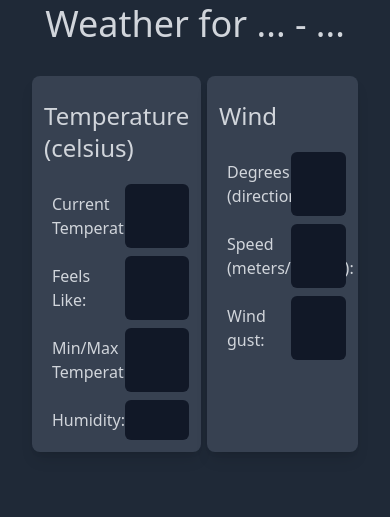
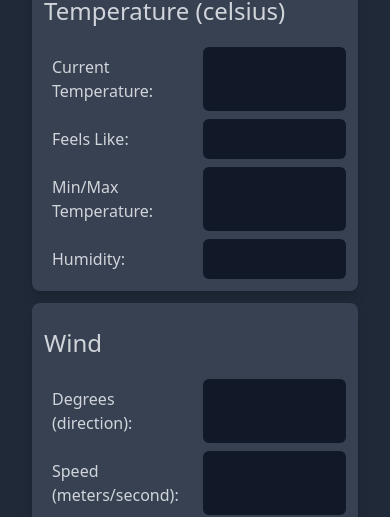
Before and after one commit to b-zurg/weather-app, a React (Create React App) app: page / in a window 390 px wide. Shown: the part 239-756 px from the top of the page. Built offline with nearby package versions, Linux system fonts and the light colour scheme; no server answers.

Commit message:
feat: improved responsiveness of weather report

```diff
--- a/src/components/layouts/report/CurrentWeatherReport.tsx
+++ b/src/components/layouts/report/CurrentWeatherReport.tsx
@@ -19,7 +19,7 @@ export const CurrentWeatherReport: React.FC = () => {
   return (
     <div className="flex flex-col place-items-center">
       <div className="text-4xl pb-8">{weatherFor}</div>
-      <div className="grid grid-cols-2 md:grid=cols-1 space-x-3">
+      <div className="grid grid-cols-1 md:grid-cols-2 space-y-3 md:space-y-0 md:space-x-3">
         <NamedFields
           title={t("temperature")}
           values={[
```
